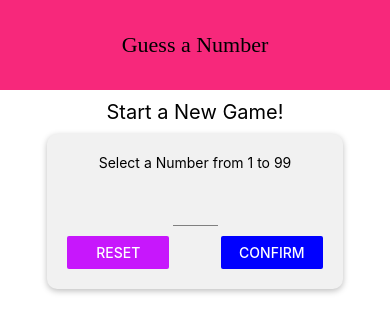
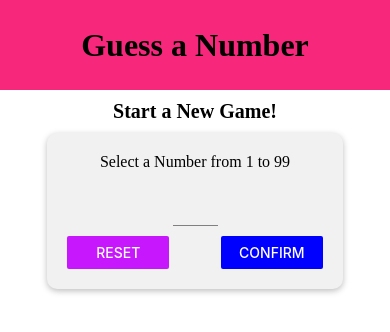
Before and after one commit to pauldubois777/UdemyReactNativeGuessNumber, a React Native app: screen / in a window 390 px wide. Shown: the top 332 px of the page. Built offline with nearby package versions, Linux system fonts and the light colour scheme.

Commit message:
Use styled text and input

```diff
--- a/src/components/Header.js
+++ b/src/components/Header.js
@@ -1,12 +1,13 @@
 import React from 'react';
-import { StyleSheet, Text, View } from 'react-native';
+import { StyleSheet, View } from 'react-native';
 
 import colors from '../constants/colors';
+import TextStyled from '../components/TextStyled';
 
 const Header = props => {
   return (
     <View style={styles.header}>
-      <Text style={styles.headerTitle}>{props.title}</Text>
+      <TextStyled style={styles.headerTitle}>{props.title}</TextStyled>
     </View>
   );
 };
@@ -22,8 +23,8 @@ const styles = StyleSheet.create({
   },
   headerTitle: {
     color: 'black',
-    fontSize: 22,
-    fontFamily: 'OpenSans-Bold'
+    fontSize: 32,
+    fontWeight: 'bold'
   }
 });
 
--- a/src/components/NumberOutput.js
+++ b/src/components/NumberOutput.js
@@ -1,11 +1,12 @@
 import React from 'react';
-import { StyleSheet, Text, View } from 'react-native';
+import { StyleSheet, View } from 'react-native';
 import colors from '../constants/colors';
+import TextStyled from '../components/TextStyled';
 
 const NumberOutput = props => {
   return (
     <View style={styles.view}>
-      <Text style={styles.number}>{props.number}</Text>
+      <TextStyled style={styles.number}>{props.number}</TextStyled>
     </View>
   );
 };
--- a/src/components/Input.js
+++ b/src/components/TextInputStyled.js
@@ -1,7 +1,8 @@
 import React from 'react';
 import { StyleSheet, TextInput } from 'react-native';
+import fonts from '../constants/fonts';
 
-const Input = props => {
+const TextInputStyled = props => {
   return <TextInput {...props} style={{ ...styles.input, ...props.style }} />;
 };
 
@@ -11,8 +12,9 @@ const styles = StyleSheet.create({
     borderBottomColor: 'grey',
     borderBottomWidth: 1,
     marginVertical: 10,
-    textAlignVertical: 'bottom'
+    textAlignVertical: 'bottom',
+    fontFamily: fonts.regular
   }
 });
 
-export default Input;
+export default TextInputStyled;
--- /dev/null
+++ b/src/components/TextStyled.js
@@ -0,0 +1,16 @@
+import React from 'react';
+import { StyleSheet, Text } from 'react-native';
+import fonts from '../constants/fonts';
+
+const TextStyled = props => {
+  return <Text {...props} style={{ ...styles.text, ...props.style }} />;
+};
+
+const styles = StyleSheet.create({
+  text: {
+    fontFamily: fonts.regular,
+    fontSize: 16
+  }
+});
+
+export default TextStyled;
--- /dev/null
+++ b/src/constants/fonts.js
@@ -0,0 +1,4 @@
+export default {
+  regular: 'OpenSans-Regular',
+  bold: 'OpenSans-Bold'
+};
--- a/src/screens/GameOverScreen.js
+++ b/src/screens/GameOverScreen.js
@@ -1,17 +1,18 @@
 import React from 'react';
-import { Button, StyleSheet, Text, View } from 'react-native';
+import { Button, StyleSheet, View } from 'react-native';
 
 import Card from '../components/Card';
 import colors from '../constants/colors';
+import TextStyled from '../components/TextStyled';
 
 const GameOverScreen = props => {
   return (
     <View style={styles.screen}>
       <Card style={styles.gameOverCard}>
-        <Text style={styles.titleText}>Game Over</Text>
-        <Text style={styles.infoText}>
+        <TextStyled style={styles.titleText}>Game Over</TextStyled>
+        <TextStyled style={styles.infoText}>
           It took me {props.numberOfGuesses} trys to guess your number.
-        </Text>
+        </TextStyled>
         <View>
           <Button
             title="New Game"
--- a/src/screens/GameScreen.js
+++ b/src/screens/GameScreen.js
@@ -3,7 +3,6 @@ import {
   Alert,
   Button,
   StyleSheet,
-  Text,
   TouchableWithoutFeedback,
   View
 } from 'react-native';
@@ -11,6 +10,7 @@ import {
 import Card from '../components/Card';
 import NumberOutput from '../components/NumberOutput';
 import colors from '../constants/colors';
+import TextStyled from '../components/TextStyled';
 
 const generateGuessBetween = (min, max) => {
   min = Math.ceil(min);
@@ -54,7 +54,9 @@ const GameScreen = props => {
     <TouchableWithoutFeedback>
       <View style={styles.screen}>
         <Card style={styles.guessCard}>
-          <Text style={styles.guessLabelText}>Computer's Guess</Text>
+          <TextStyled style={styles.guessLabelText}>
+            Computer's Guess
+          </TextStyled>
           <NumberOutput number={guess} />
           <View style={styles.buttonsRow}>
             <View style={styles.buttonView}>
--- a/src/screens/StartGameScreen.js
+++ b/src/screens/StartGameScreen.js
@@ -4,15 +4,15 @@ import {
   Button,
   Keyboard,
   StyleSheet,
-  Text,
   TouchableWithoutFeedback,
   View
 } from 'react-native';
 
 import Card from '../components/Card';
 import NumberOutput from '../components/NumberOutput';
-import Input from '../components/Input';
+import TextInputStyled from '../components/TextInputStyled';
 import colors from '../constants/colors';
+import TextStyled from '../components/TextStyled';
 
 const StartGameScreen = props => {
   const [value, setValue] = useState();
@@ -50,10 +50,10 @@ const StartGameScreen = props => {
   return (
     <TouchableWithoutFeedback onPress={() => Keyboard.dismiss()}>
       <View style={styles.screen}>
-        <Text style={styles.title}>Start a New Game!</Text>
+        <TextStyled style={styles.title}>Start a New Game!</TextStyled>
         <Card style={styles.inputCard}>
-          <Text>Select a Number from 1 to 99</Text>
-          <Input
+          <TextStyled>Select a Number from 1 to 99</TextStyled>
+          <TextInputStyled
             blurOnSubmit
             autoCapitalize="none"
             autoCorrect={false}
@@ -82,7 +82,7 @@ const StartGameScreen = props => {
         </Card>
         {confirmed && (
           <Card style={styles.confirmStartCard}>
-            <Text style={styles.confirmedText}>You selected</Text>
+            <TextStyled style={styles.confirmedText}>You selected</TextStyled>
             <NumberOutput number={confirmedNumber} />
             <View>
               <Button
@@ -127,7 +127,9 @@ const styles = StyleSheet.create({
     justifyContent: 'flex-start'
   },
   title: {
-    fontSize: 20
+    fontSize: 20,
+    fontFamily: 'OpenSans-Regular',
+    fontWeight: 'bold' // Can use bold weight rather than OpenSans-Bold
   },
   buttonsRow: {
     flexDirection: 'row',
```
